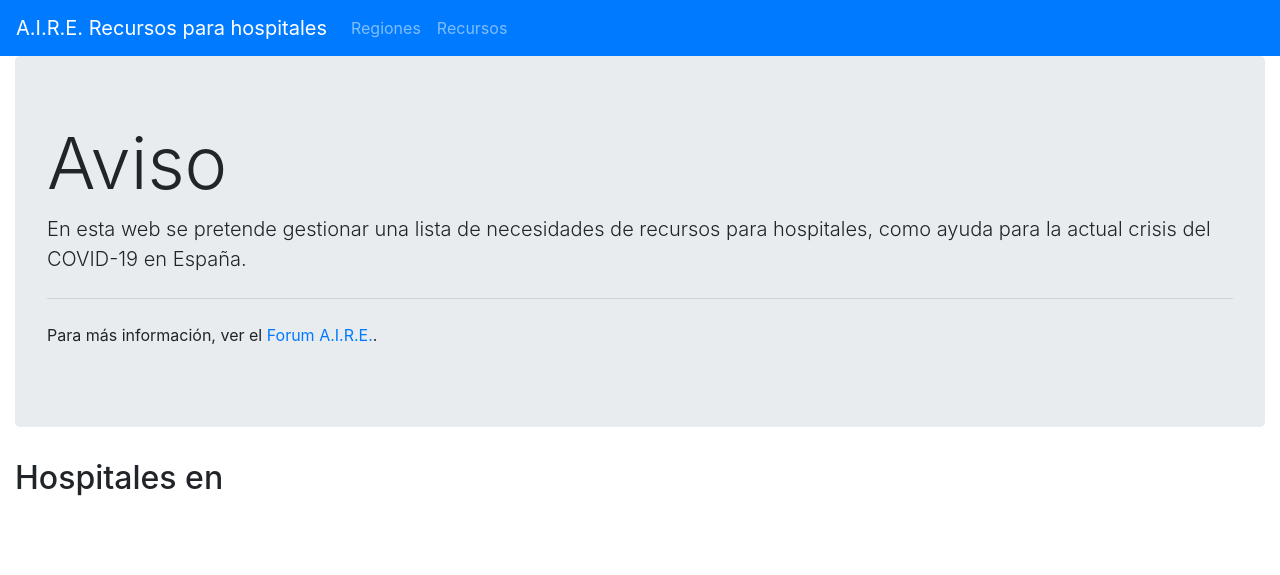
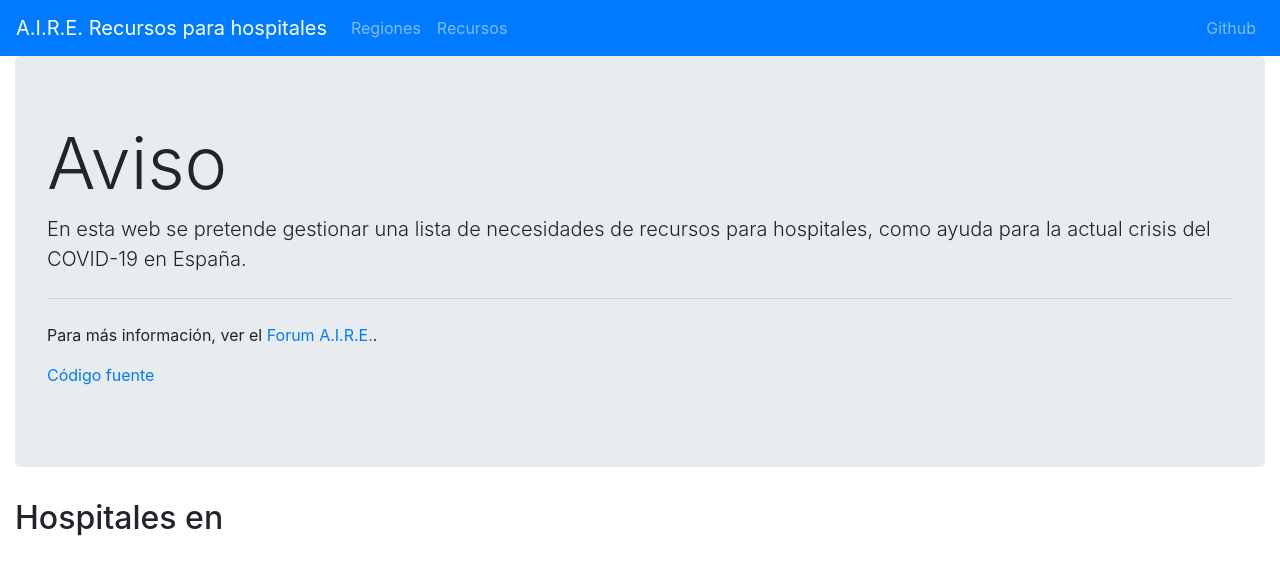
Before and after one commit to jantoniomartin/hospitales-covid19, a Django app: template fuckcovid/hospitals/templates/hospitals/region_list.html in a window 1280 px wide. Shown: the top 575 px of the page. Run offline with Django 3.2, Linux system fonts and the light colour scheme; the template is opened without the code that fills it, so the values that code supplies are empty; some libraries are stand-ins or nearby versions.

Commit message:
added source code links

```diff
--- a/fuckcovid/hospitals/templates/hospitals/region_list.html
+++ b/fuckcovid/hospitals/templates/hospitals/region_list.html
@@ -7,6 +7,7 @@
   ayuda para la actual crisis del COVID-19 en España.</p>
     <hr class="my-4">
     <p>Para más información, ver el <a href="https://foro.coronavirusmakers.org/index.php">Forum A.I.R.E.</a>.</p>
+    <p><a href="https://github.com/jantoniomartin/hospitales-covid19">Código fuente</a></p>
 </div>
 
 <h2>Hospitales en</h2>
--- a/fuckcovid/templates/site_base.html
+++ b/fuckcovid/templates/site_base.html
@@ -30,6 +30,9 @@
       </li>
         {% endif %}
     </ul>
+    <ul class="navbar-nav navbar-right">
+      <li><a class="nav-link" href="https://github.com/jantoniomartin/hospitales-covid19">Github</a></li>
+    </ul>
 
   </div>
 </nav>
```
